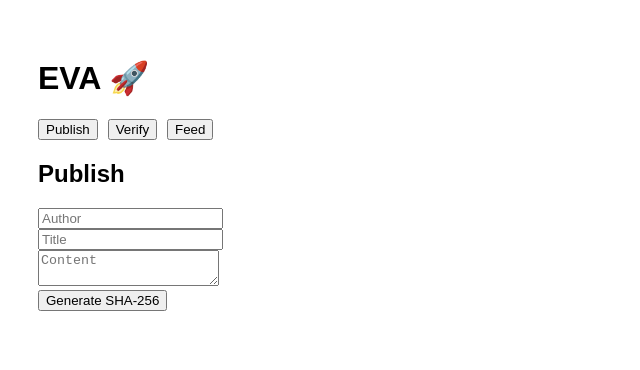
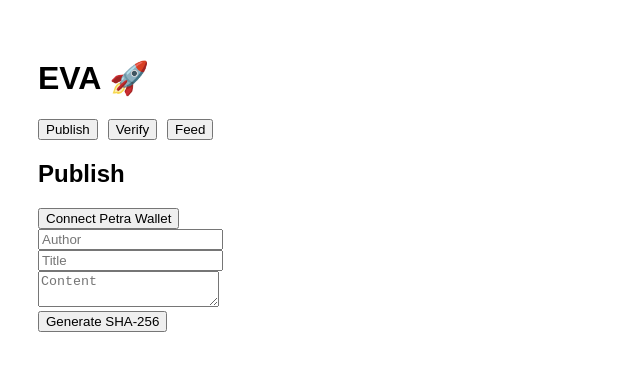
Before and after one commit to Noelfxpro/eva-app, a Next.js app: page / in a window 1280 px wide. Shown: the top 370 px of the page, without its empty margins (0-640 px from the left). Built offline with nearby package versions, Linux system fonts and the light colour scheme.

Commit message:
Update page.tsx

```diff
--- a/app/page.tsx
+++ b/app/page.tsx
@@ -9,6 +9,9 @@ export default function EVA() {
   const [body, setBody] = useState('')
   const [hash, setHash] = useState('')
 
+  // 🔐 WALLET STATE AJOUTÉ
+  const [wallet, setWallet] = useState<string | null>(null)
+
   const generateHash = async () => {
     const msg = author + title + body
     const enc = new TextEncoder().encode(msg)
@@ -16,6 +19,22 @@ export default function EVA() {
     const arr = Array.from(new Uint8Array(buf))
     const h = 'sha256:' + arr.map(b => b.toString(16).padStart(2, '0')).join('')
     setHash(h)
+  }
+
+  // 🔐 CONNECT WALLET AJOUTÉ
+  const connectWallet = async () => {
+    if (!window.aptos) {
+      alert("Install Petra Wallet")
+      return
+    }
+
+    try {
+      const res = await window.aptos.connect()
+      setWallet(res.address)
+      alert("Wallet connected: " + res.address)
+    } catch {
+      alert("Connection cancelled")
+    }
   }
 
   return (
@@ -31,6 +50,19 @@ export default function EVA() {
       {tab === 'publish' && (
         <div>
           <h2>Publish</h2>
+
+          {/* 🔐 WALLET BUTTON AJOUTÉ */}
+          <button onClick={connectWallet}>
+            Connect Petra Wallet
+          </button>
+
+          {wallet && (
+            <p style={{ marginTop: 10 }}>
+              Connected: {wallet}
+            </p>
+          )}
+
+          <br />
 
           <input
             placeholder="Author"
@@ -80,4 +112,4 @@ export default function EVA() {
       )}
     </div>
   )
-}
+          }
```
